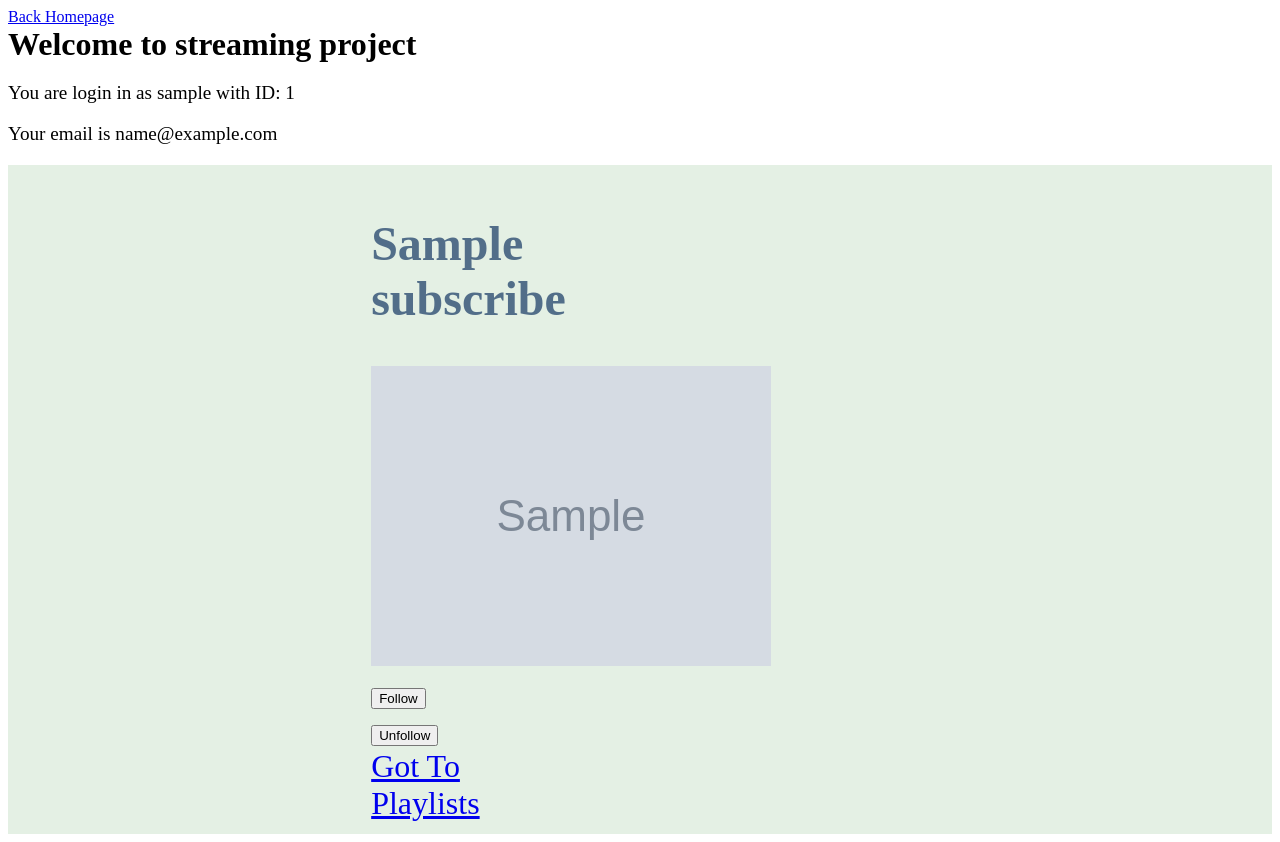
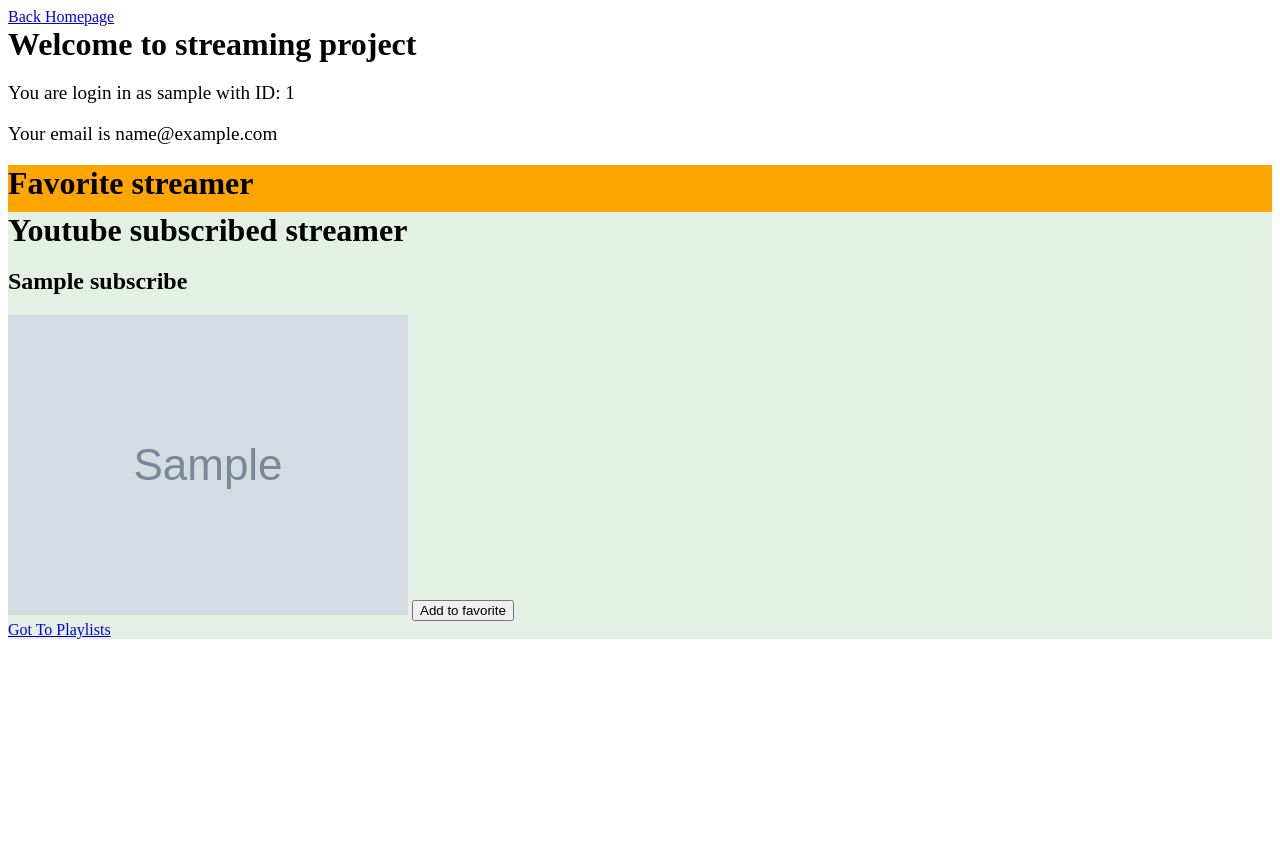
Before and after one commit to v02202/streaming_project, a Django app: template templates/stream/streamer_list.html in a window 1280 px wide. After the commit the page ends 639 px from the top, so only its background shows below. Run offline with Django 3.2, Linux system fonts and the light colour scheme; the template is opened without the code that fills it: most values are stand-ins (such as "Sample title", 1, 10 or a date in 2020); grey boxes marked "Sample" are stand-in pictures.

Commit message:
[TAS-17] Add: remove button

```diff
--- a/static/streamer_list.css
+++ b/static/streamer_list.css
@@ -67,3 +67,15 @@
 
 h1{margin: 0 0 10px 0 !important;font-size:2rem}
 p{font-size:1.2rem;}
+
+.btn-container {
+    /* // the container will have half the width of the screen */
+    width: 50vw;
+    /* // flex will make all item sit side by side by default */
+    display: flex;
+    /* // flex items to sit below prior flex items if no space in that row. */
+    flex-wrap: wrap;
+}
+form{
+    display:inline;
+  }
--- a/templates/stream/streamer_list.html
+++ b/templates/stream/streamer_list.html
@@ -4,30 +4,37 @@
 
 <link rel="stylesheet" href="{% static 'streamer_list.css' %}">
 <div id="favorite_part">
+    <h1>Favorite streamer</h1>
     <div class="flex-container">
+        <form method="post">
+            {% csrf_token %}
             {% for subscribe in subscribe_list %}
             {% if subscribe.is_favorite is True %}
             <div class="item">
                 <h1>{{ subscribe.streamer_title }}</h1>
                 <img src="{{ subscribe.thumbnails_url }}" />
+                <div class="btn-container">
+                    <button class="button is-success" name="remove" value="{{ subscribe.streamer_api_key }}">
+                        Remove
+                    </button>
+                </div>
             </div>
             {% endif %}
             {% endfor %}
+        </form>
     </div>
 </div>
 <div id="subscribe_part">
-    <div class="flex-container-2">
+    <h1>Youtube subscribed streamer</h1>
+    <div class="container">
         <form method="post">
             {% csrf_token %}
                 {% for subscribe in subscribe_list %}
-                <div class="item-2">
+                <div class="col">
                     <h2>{{ subscribe.streamer_title }}</h2>
                     <img src="{{ subscribe.thumbnails_url }}" />
                     <button class="button is-success" name="follow" value="{{ subscribe.streamer_api_key }}">
-                        Follow
-                    </button>
-                    <button class="button is-danger" name="unfollow" value="{{ subscribe.streamer_api_key }}">
-                        Unfollow
+                        Add to favorite
                     </button>
                     <div>
                         <a href="{% url 'get_playlist_view' subscribe.streamer_api_key %}">Got To Playlists</a>
```
Lines whose indentation alone changed are shown as unchanged.
